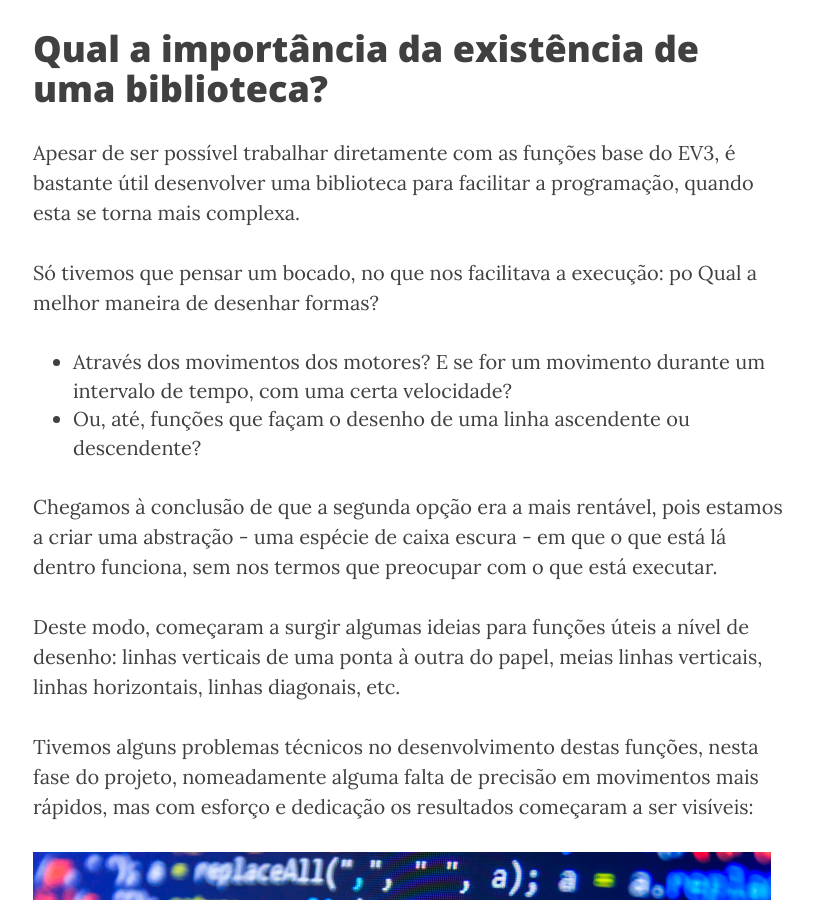
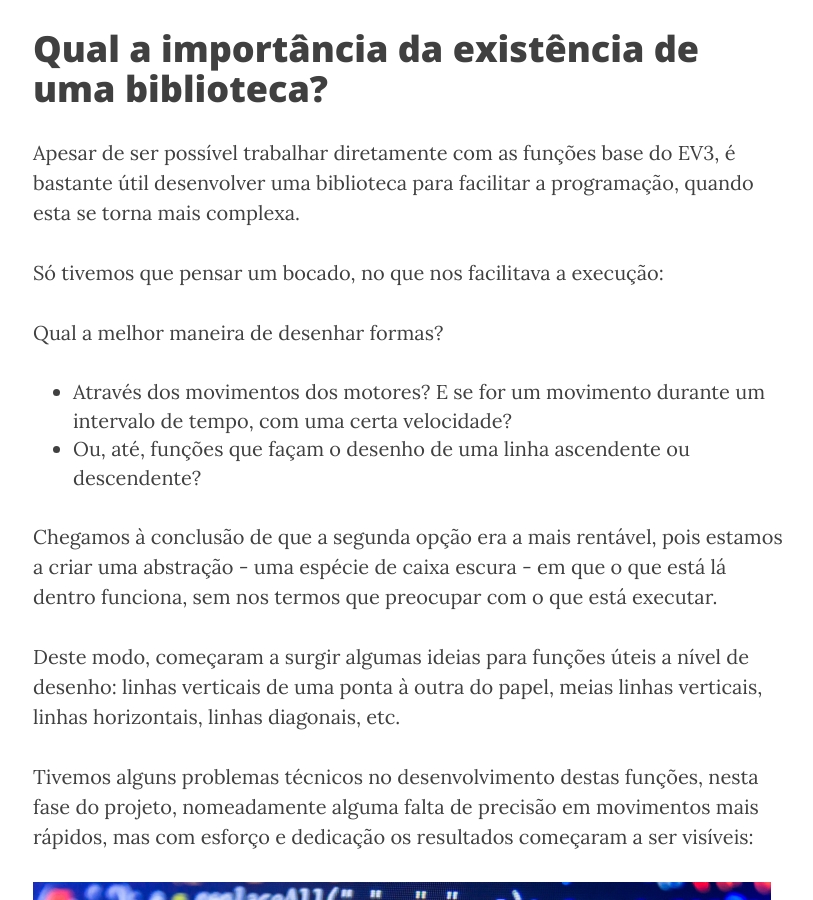
Before and after one commit to NIAEFEUP/ev3-mindstorms, a Jekyll site: the page built from _posts/2017-03-25-library.md, in a window 1280 px wide and 900 px high, scrolled down 778 px. Shown: the whole window, without its empty margins (232-1045 px from the left). Built offline with Jekyll 4.4.1, drawn with Linux system fonts in a browser that asks for light colours; nearby versions of some CDN libraries.

Commit message:
more errors fixed

```diff
--- a/_posts/2017-03-25-library.md
+++ b/_posts/2017-03-25-library.md
@@ -17,7 +17,7 @@ Então, após a montagem estar concluída, foi o momento da "equipa da bibliotec
 Apesar de ser possível trabalhar diretamente com as funções base do EV3, é bastante útil desenvolver uma biblioteca para facilitar a programação, quando esta se torna mais complexa.
 
 Só tivemos que pensar um bocado, no que nos facilitava a execução:
-po
+
 Qual a melhor maneira de desenhar formas?
 - Através dos movimentos dos motores? E se for um movimento durante um intervalo de tempo, com uma certa velocidade?
 - Ou, até, funções que façam o desenho de uma linha ascendente ou descendente?
```
Also changed, not shown: _posts/2017-03-23-construction.md (+0 -7 lines).
